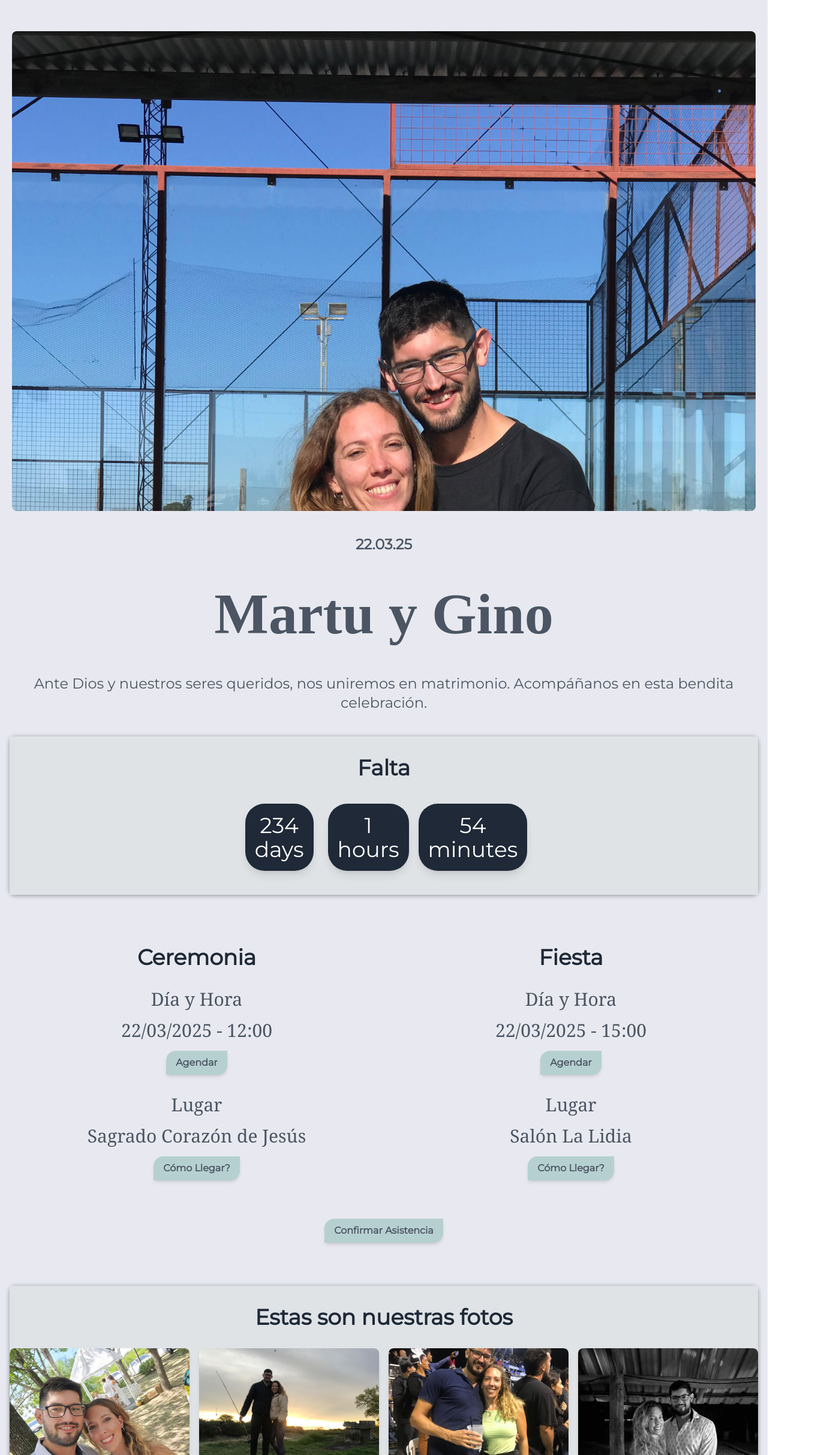
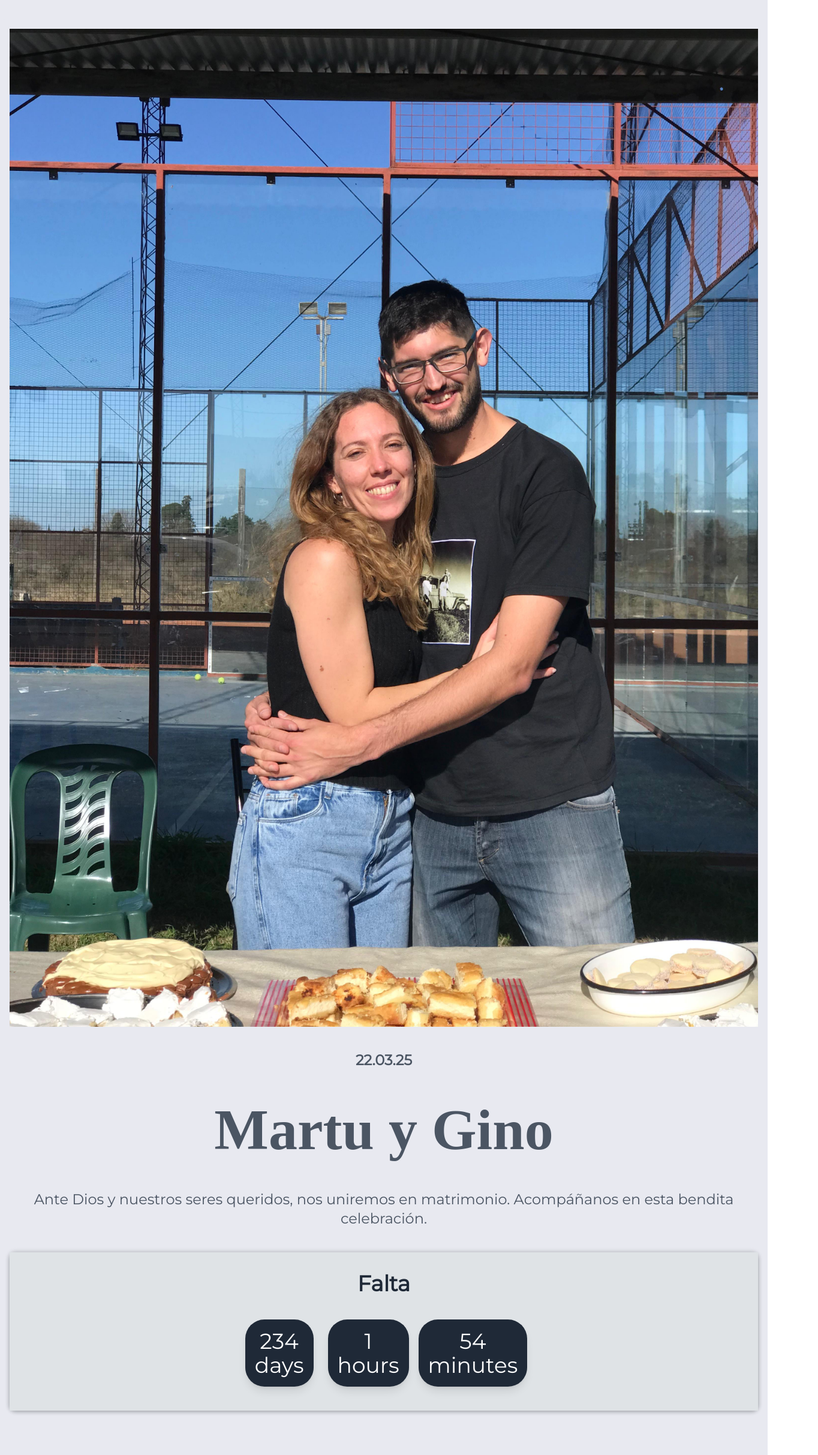
Before and after one commit to BorisWaisten/invitacion-boda, a Next.js app: page / in a window 1280 px wide. Shown: the top 2426 px of the page at 60% size, 1364 px wide, since content can reach past the window. Built offline with nearby package versions, Linux system fonts and the light colour scheme; a web font is replaced by a local one.

Commit message:
version 2

```diff
--- a/components/Gallery.jsx
+++ b/components/Gallery.jsx
@@ -14,12 +14,11 @@ const Gallery = () => {
         <h2 className= {`text-3xl md:text-4xl font-bold text-gray-800 mb-8 `} >Estas son nuestras fotos</h2>
         <div className="grid grid-cols-1 sm:grid-cols-2 md:grid-cols-2 lg:grid-cols-4 gap-4">
           {images.map((src, index) => (
-            <div key={index} className="relative w-full h-64 overflow-hidden rounded-lg shadow-md transition-transform hover:scale-105">
+            <div key={index} className="relative w-[50vh] h-[70vh] overflow-hidden rounded-lg shadow-md transition-transform hover:scale-105">
                 <Image
                 src={src}
                 alt={`Wedding ${index + 1}`}
-                fill
-                style={{ objectFit: 'cover' }}
+                style={{objectFit: 'cover', width: '100%', height: '100%'}}
                 className="rounded-lg"
               />
             </div>
--- a/components/Header.jsx
+++ b/components/Header.jsx
@@ -1,14 +1,12 @@
 import React from 'react';
 import './components.css';
+import Image from 'next/image';
 
 const Header = () => {
   return (
     <header className="flex justify-center items-center min-h-screen relative">
       <div className="w-full h-full relative">
-        <div
-          style={{ backgroundImage: `url('/martu1.jpg')` }}
-          className="backgroundHeader m-1 rounded-lg"
-        ></div>
+        <Image src="/martu1.jpg" alt="header" width={1920} height={1080} sizes='(max-width: 768px) 100vw, (max-width: 1200px) 50vw, 33vw'  quality={100} priority={true} style={{objectFit: 'cover'}}  />
         <div className="container text-center relative mt-10 mb-10  px-4">
           <p className={`text-base sm:text-lg md:text-2xl font-bold  mb-6`}>22.03.25</p>
           <h1
```
